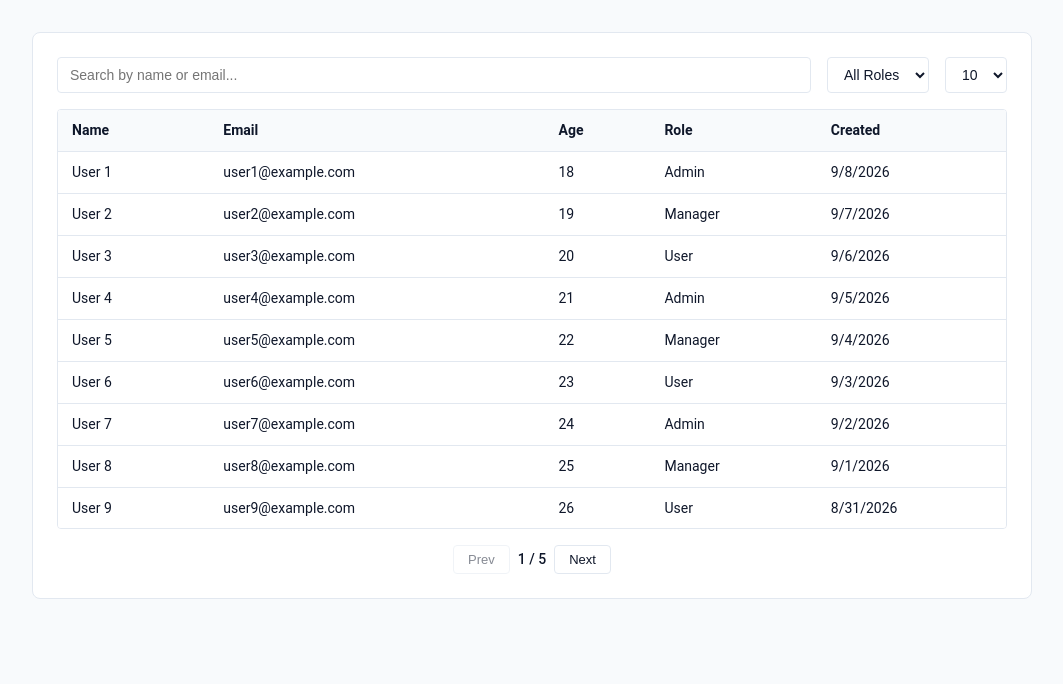
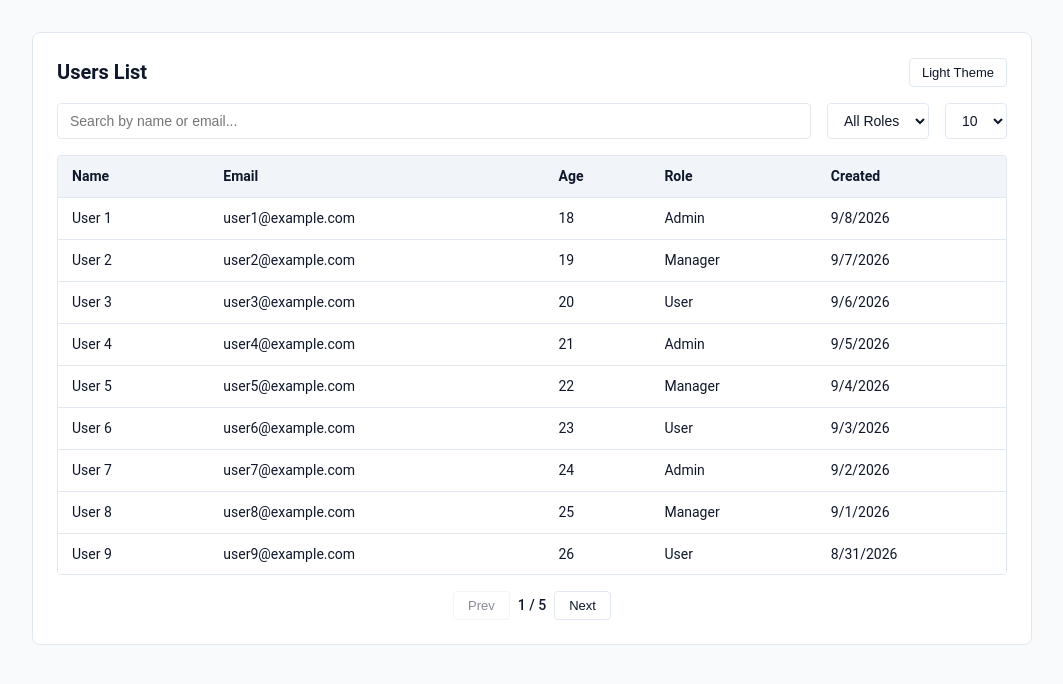
Before and after one commit to xalleer/uptowin-nuxt-test, a Nuxt app: page / in a window 1280 px wide. Shown: the top 684 px of the page, without its empty margins (108-1171 px from the left). Built offline with nearby package versions, Linux system fonts and the light colour scheme.

Commit message:
feat: implement theme toggle with light/dark mode support; refactor styles to use CSS variables for theming

```diff
--- a/assets/scss/main.scss
+++ b/assets/scss/main.scss
@@ -1,3 +1,23 @@
+:root {
+  --bg-color: #f8fafc;
+  --card-bg: #ffffff;
+  --text-color: #0f172a;
+  --text-muted: #64748b;
+  --border-color: #e2e8f0;
+  --hover-bg: #f1f5f9;
+  --input-bg: #ffffff;
+}
+
+[data-theme='dark'] {
+  --bg-color: #0f172a;
+  --card-bg: #1e293b;
+  --text-color: #f8fafc;
+  --text-muted: #94a3b8;
+  --border-color: #334155;
+  --hover-bg: #334155;
+  --input-bg: #1e293b;
+}
+
 *,
 *::before,
 *::after {
@@ -9,8 +29,11 @@
 body {
   font-family: $font-family-base;
   font-size: $font-size-base;
-  color: $text-color;
-  background-color: $background-color;
+  color: var(--text-color);
+  background-color: var(--bg-color);
   line-height: 1.5;
   -webkit-font-smoothing: antialiased;
+  transition:
+    background-color 0.2s ease,
+    color 0.2s ease;
 }
--- a/components/BasePagination.vue
+++ b/components/BasePagination.vue
@@ -38,18 +38,17 @@ const updatePage = (direction: 'prev' | 'next') => {
 
   &__button {
     padding: 6px 14px;
-    border: 1px solid $border-color;
+    border: 1px solid var(--border-color, $border-color);
     border-radius: $border-radius-sm;
-    background-color: #fff;
-    color: $text-color;
+    background-color: var(--card-bg, #fff);
+    color: var(--text-color, $text-color);
     font-size: 13px;
     font-weight: 500;
     cursor: pointer;
     transition: all 0.15s ease;
 
     &:hover:not(:disabled) {
-      background-color: $background-color;
-      border-color: $secondary-color;
+      background-color: var(--hover-bg, $background-color);
     }
 
     &:disabled {
@@ -60,7 +59,7 @@ const updatePage = (direction: 'prev' | 'next') => {
 
   &__info {
     font-size: 14px;
-    color: $text-color;
+    color: var(--text-color, $text-color);
     font-weight: 500;
   }
 }
--- a/components/BaseSelect.vue
+++ b/components/BaseSelect.vue
@@ -21,10 +21,10 @@ const model = defineModel<T | null>({ default: null })
 <style lang="scss" scoped>
 .select {
   padding: 8px 12px;
-  border: 1px solid $border-color;
+  border: 1px solid var(--border-color, $border-color);
   border-radius: $border-radius-sm;
-  background-color: #fff;
-  color: $text-color;
+  background-color: var(--input-bg, #fff);
+  color: var(--text-color, $text-color);
   font-size: 14px;
   outline: none;
   cursor: pointer;
--- /dev/null
+++ b/components/ThemeToggle.vue
@@ -0,0 +1,62 @@
+<template>
+  <button
+    class="theme-toggle"
+    type="button"
+    :title="isDark ? 'Switch to Light theme' : 'Switch to Dark theme'"
+    @click="toggleTheme"
+  >
+    <span class="theme-toggle__label">
+      {{ isDark ? 'Dark Theme' : 'Light Theme' }}
+    </span>
+  </button>
+</template>
+
+<script setup lang="ts">
+import { ref, onMounted } from 'vue'
+
+const isDark = ref(false)
+
+const applyTheme = (dark: boolean) => {
+  isDark.value = dark
+  const theme = dark ? 'dark' : 'light'
+  document.documentElement.setAttribute('data-theme', theme)
+  localStorage.setItem('theme', theme)
+}
+
+const toggleTheme = () => {
+  applyTheme(!isDark.value)
+}
+
+onMounted(() => {
+  const saved = localStorage.getItem('theme')
+  if (saved) {
+    applyTheme(saved === 'dark')
+  } else if (window.matchMedia && window.matchMedia('(prefers-color-scheme: dark)').matches) {
+    applyTheme(true)
+  }
+})
+</script>
+
+<style lang="scss" scoped>
+.theme-toggle {
+  display: inline-flex;
+  align-items: center;
+  padding: 6px 12px;
+  border: 1px solid var(--border-color, $border-color);
+  border-radius: $border-radius-sm;
+  background-color: var(--card-bg, #fff);
+  color: var(--text-color, #0f172a);
+  font-size: 13px;
+  font-weight: 500;
+  cursor: pointer;
+  transition: all 0.15s ease;
+
+  &:hover {
+    background-color: var(--hover-bg, #f8fafc);
+  }
+
+  &__label {
+    user-select: none;
+  }
+}
+</style>
--- a/components/UserFilters.vue
+++ b/components/UserFilters.vue
@@ -65,8 +65,10 @@ watch(
   .input {
     flex: 1;
     padding: 8px 12px;
-    border: 1px solid $border-color;
+    border: 1px solid var(--border-color, $border-color);
     border-radius: $border-radius-sm;
+    background-color: var(--input-bg, #fff);
+    color: var(--text-color, #0f172a);
     font-size: 14px;
     outline: none;
 
--- a/components/UserTable.vue
+++ b/components/UserTable.vue
@@ -61,9 +61,9 @@ defineEmits<{
 .table-wrapper {
   max-height: 420px;
   overflow: auto;
-  border: 1px solid $border-color;
+  border: 1px solid var(--border-color, $border-color);
   border-radius: $border-radius-sm;
-  background-color: #fff;
+  background-color: var(--card-bg, #fff);
 }
 
 .user-table {
@@ -75,23 +75,23 @@ defineEmits<{
   th,
   td {
     padding: 10px 14px;
-    border-bottom: 1px solid $border-color;
+    border-bottom: 1px solid var(--border-color, $border-color);
+    color: var(--text-color, $text-color);
   }
 
   thead th {
     position: sticky;
     top: 0;
     z-index: 1;
-    background-color: #f8fafc;
+    background-color: var(--hover-bg, #f8fafc);
     font-weight: 600;
-    color: $text-color;
 
     &.sortable {
       cursor: pointer;
       user-select: none;
 
       &:hover {
-        background-color: #f1f5f9;
+        opacity: 0.85;
       }
     }
   }
@@ -102,7 +102,7 @@ defineEmits<{
     }
 
     &:hover {
-      background-color: #f8fafc;
+      background-color: var(--hover-bg, #f8fafc);
     }
   }
 
@@ -118,7 +118,7 @@ defineEmits<{
 
   .empty-row {
     text-align: center;
-    color: $secondary-color;
+    color: var(--text-muted, $secondary-color);
     padding: 24px;
   }
 }
--- a/pages/index.vue
+++ b/pages/index.vue
@@ -1,5 +1,10 @@
 <template>
   <div class="container">
+    <div class="header">
+      <h1 class="title">Users List</h1>
+      <ThemeToggle />
+    </div>
+
     <UserFilters
       :search="search"
       :role="role"
@@ -26,6 +31,7 @@ import { useUsersTable, type SortField } from '~/composables/useUsersTable'
 import type { UserRole } from '~/models/user'
 import { DEFAULT_PAGINATION_PAGE } from '~/contants/pagination.ts'
 import BasePagination from '~/components/BasePagination.vue'
+import ThemeToggle from '~/components/ThemeToggle.vue'
 
 const { search, role, sortBy, sortDirection, page, perPage, paginatedUsers, totalPages } =
   useUsersTable(users)
@@ -61,8 +67,22 @@ const onChangeRole = (r: UserRole | null) => {
   max-width: 1000px;
   margin: 32px auto;
   padding: $spacing-lg;
-  background-color: #fff;
-  border: 1px solid $border-color;
+  background-color: var(--card-bg, #fff);
+  border: 1px solid var(--border-color, $border-color);
   border-radius: $border-radius-md;
+  transition:
+    background-color 0.2s ease,
+    border-color 0.2s ease;
+}
+
+.header {
+  @include flex-between;
+  margin-bottom: $spacing-md;
+}
+
+.title {
+  font-size: 20px;
+  font-weight: 600;
+  color: var(--text-color, $text-color);
 }
 </style>
```
Also changed, not shown: 1 other file (tests, documents, lock files or other folders).
